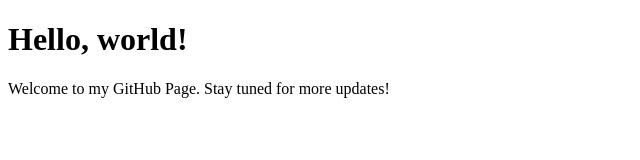
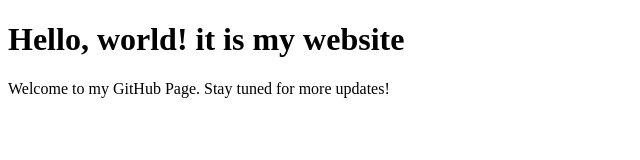
Before and after one commit to Wolke/wolke.github.io, a plain HTML site: page index.html in a window 1280 px wide. Shown: the whole page, without its empty margins (0-640 px from the left). Drawn offline with Linux system fonts and the light colour scheme.

Commit message:
Update index.html

```diff
--- a/index.html
+++ b/index.html
@@ -4,7 +4,7 @@
     <title>Welcome to My GitHub Page</title>
 </head>
 <body>
-    <h1>Hello, world!</h1>
+    <h1>Hello, world! it is my website</h1>
     <p>Welcome to my GitHub Page. Stay tuned for more updates!</p>
 </body>
 </html>
```
